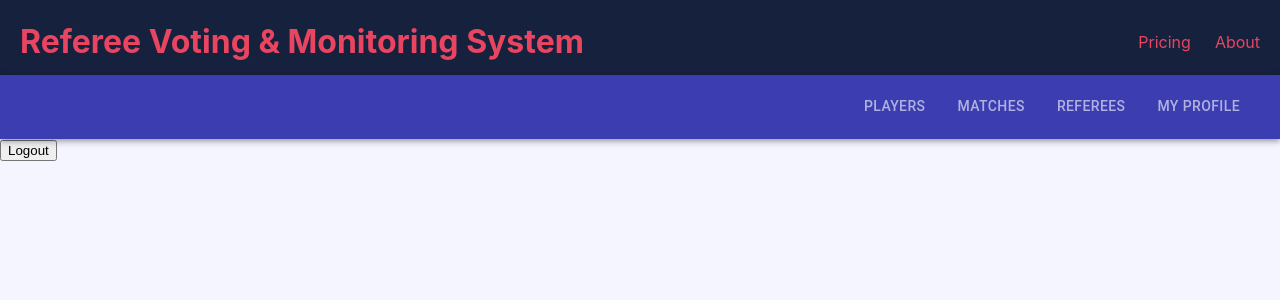
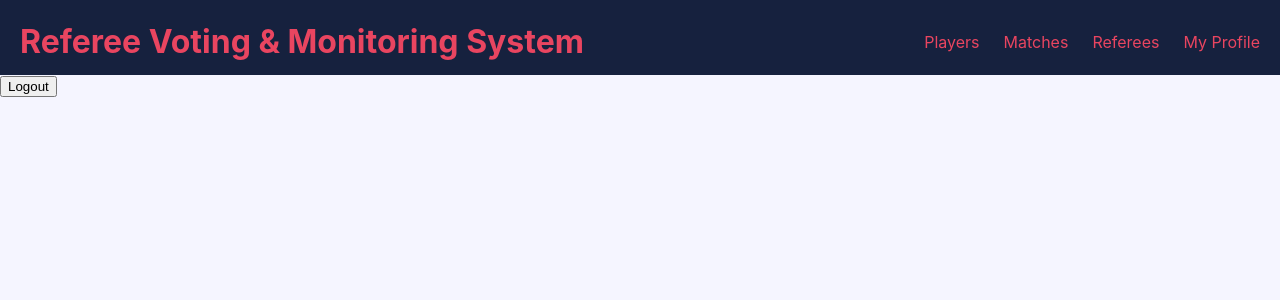
Before and after one commit to SU-CS308-22FA/TEAM37_Referee_Voting_and_Monitoring_System, a React (Create React App) app in the folder client/: page / in a window 1280 px wide. Shown: the top 300 px of the page. Built offline with nearby package versions, Linux system fonts and the light colour scheme; sample sign-in values are in the browser's storage.

Commit message:
header updated

```diff
--- a/client/src/components/Navbar.jsx
+++ b/client/src/components/Navbar.jsx
@@ -1,14 +1,18 @@
 import { Link, useMatch, useResolvedPath } from "react-router-dom";
 
 export default function Navbar() {
+  const user = JSON.parse(sessionStorage.getItem("user"));
+
   return (
     <nav className="nav">
       <Link to="/" className="site-title">
       Referee Voting & Monitoring System
       </Link>
       <ul>
-        <CustomLink to="/pricing">Pricing</CustomLink>
-        <CustomLink to="/about">About</CustomLink>
+        {user && <CustomLink to="/players">Players</CustomLink>}
+        {user && <CustomLink to="/matches">Matches</CustomLink>}
+        {user && <CustomLink to="/refrees">Referees</CustomLink>}
+        {user && <CustomLink to="/profile">My Profile</CustomLink>}
       </ul>
     </nav>
   );
--- a/client/src/components/Screens/HomePage/index.jsx
+++ b/client/src/components/Screens/HomePage/index.jsx
@@ -1,45 +1,21 @@
 import styles from "./styles.modules.css";
 import React from "react";
 
-import { useNavigate } from "react-router-dom";
-import { AppBar, Tab, Tabs, Toolbar} from "@mui/material";
-import { NavLink } from "react-router-dom";
-import { useState } from "react";
-
-
 
 const HomePage = () => {
-	const navigate = useNavigate();
+
 	const handleLogout = () => {
 		sessionStorage.removeItem("token");
 		sessionStorage.removeItem("user");
-		navigate("/login");
+		window.location.reload();
 	};
 
-	const [value, setValue] = useState();
 
 	return (
 		<div className={styles.main_container}>
-			<AppBar sx={{ backgroundColor: "#3b3db1" }} position="sticky">
-				<Toolbar>
-					<Tabs
-					sx={{ ml: "auto" }}
-					textColor="inherit"
-					indicatorColor="primary"
-					value= "undefined"
-					>
-						<Tab LinkComponent={NavLink} to="/" label="Players" />
-						<Tab LinkComponent={NavLink} to="/" label="Matches" />
-						<Tab LinkComponent={NavLink} to="/" label="Referees" />
-						<Tab LinkComponent={NavLink} to="/profile" label="My Profile" />
-					</Tabs>
-
-				</Toolbar>
-			</AppBar>
 			<button className={styles.green_btn} onClick={handleLogout}>
 				Logout
 			</button>
-
 		</div>
 	);
 };
--- a/client/src/components/Screens/HomePage/styles.modules.css
+++ b/client/src/components/Screens/HomePage/styles.modules.css
@@ -29,6 +29,7 @@
   margin: 20px;
 }
 
+/*  NAV BAR CSS START   */
 .nav {
   height: 75px;
   background-color: #16213e;
@@ -64,9 +65,12 @@
 }
 
 .nav li.active {
-  background-color: #555;
+  font-weight: 700;
+  font-size: large;
 }
 
-.nav li:hover {
-  color: #777;
+.nav ul a:hover {
+  color: #ce52c7 !important;
 }
+
+/*  NAV BAR CSS END   */
```
